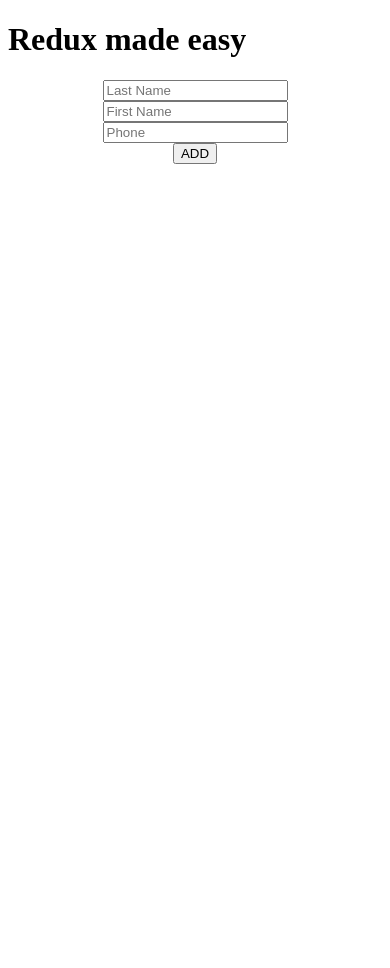
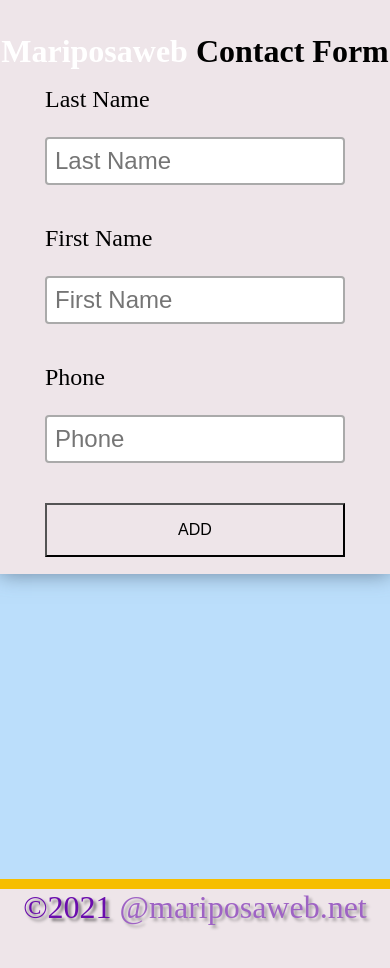
Before and after one commit to DanSimonson/ducks_redux, a React (Create React App) app: page / in a window 390 px wide. Shown: the top 968 px of the page. Before the commit the page ends 844 px from the top, so only its background shows below. Built offline with nearby package versions, Linux system fonts and the light colour scheme.

Commit message:
made form more responsive

```diff
--- a/src/App.js
+++ b/src/App.js
@@ -8,7 +8,6 @@
 export default function App() {
   return (
     <div className="App">
-      <h1>Redux made easy</h1>
       <Contact />
     </div>
   );
--- a/src/Contact.css
+++ b/src/Contact.css
@@ -1,6 +1,78 @@
+* {
+  margin: 0;
+  padding: 0;
+  box-sizing: border-box;
+}
+/**
+box-shadow: rgba(0, 0, 0, 0.24) 0px 3px 8px;
+*/
+body {
+  background: #bbdefb;
+}
+
+/** form styles*/
+.containerDiv {
+  border: 1px solid #eee5e9;
+  background: #eee5e9;
+  display: flex;
+  flex-direction: column;
+  align-items: center;
+  justify-content: center;
+  /*box-shadow: rgba(0, 0, 0, 0.24) 0px 3px 8px;*/
+  box-shadow: 0 0 20px 0 rgba(72, 94, 116, 0.7);
+  height: 50%;
+}
+.containerDiv h1 {
+  margin-top: 2rem;
+}
+.formPara {
+  display: flex;
+  flex-direction: column;
+  margin: 1rem 0 1rem 0;
+  padding: 2rem auto 2rem auto;
+  width: 15%;
+  min-width: 300px;
+  font-size: 1.5rem;
+}
+.formPara label {
+  margin-bottom: 1rem;
+}
+.formPara input[type="text"] {
+  border: 2px solid #aaa;
+  border-radius: 4px;
+  margin: 8px 0;
+  padding: 8px;
+  outline: none;
+  box-sizing: border-box;
+  font-size: 1.5rem;
+}
+.formPara input[type="text"]:hover,
+.formPara input[type="text"]:focus {
+  /*border: #eee5e9;
+  box-shadow: 0 0 8px 0 #eee5e9;*/
+}
+h1 > span {
+  color: #fff;
+}
+.formButton {
+  background: #eee5e9;
+  outline: none;
+  padding: 1rem;
+  cursor: pointer;
+  transition: all 0.2s ease-in-out;
+  font-size: 1rem;
+  text-transform: uppercase;
+}
+.formButton:hover {
+  transform: scale(1.1);
+}
+
+/** grid styles */
 .container {
   display: flex;
   justify-content: center;
+  min-height: 305px;
+  height: 100%;
 }
 .grid {
   margin: 80px;
@@ -14,11 +86,14 @@
 .grid > article {
   background: #eee5e9;
   border: none;
+  margin-bottom: 5rem;
+  padding: 1rem;
   box-shadow: 2px 2px 6px 0px rgba(0, 0, 0, 0.3);
   border-radius: 20px;
   text-align: center;
   width: 250px;
   transition: transform 0.3s;
+  height: 100%;
 }
 
 .grid > article:hover {
@@ -42,6 +117,9 @@
   text-transform: uppercase;
   cursor: pointer;
 }
+.spacer {
+  height: 100px;
+}
 
 @media (max-width: 850px) {
   .grid {
@@ -54,3 +132,9 @@
     grid-template-columns: repeat(1, 1fr);
   }
 }
+
+@media (max-width: 325) {
+  .formButton {
+    min-width: 300px;
+  }
+}
--- a/src/Contact.jsx
+++ b/src/Contact.jsx
@@ -2,22 +2,10 @@
 import { useDispatch, useSelector } from "react-redux";
 import styled from "styled-components";
 import "./Contact.css";
+import Footer from "./components/Footer";
 
-const ContainerDiv = styled.div`
-  display: flex;
-  flex-direction: column;
-  align-items: center;
-`;
+const ontainerDiv = styled.div``;
 const DisplayDiv = styled.div``;
-/**
- * {/*<DisplayDiv key={contact.id}>
-            <p>Contact Details</p>
-            <p>{contact.lastName}</p>
-            <p>{contact.firstName}</p>
-            <p>{contact.phone}</p>
-            <button onClick={() => handleRemove(contact.id)}>Delete</button>
-        </DisplayDiv>
-*/
 
 function Contact() {
   const [contact, setContact] = useState([]);
@@ -55,7 +43,12 @@
 
   return (
     <>
-      <ContainerDiv>
+      <div className="containerDiv">
+        <h1>
+          <span> Mariposaweb </span> Contact Form
+        </h1>
+        <p className="formPara">
+          <label>Last Name</label>
           <input
             type="text"
             value={contact.lastName}
@@ -64,6 +57,9 @@
             name="lastName"
             id="lastName"
           ></input>
+        </p>
+        <p className="formPara">
+          <label>First Name</label>
           <input
             type="text"
             value={contact.firstName}
@@ -72,6 +68,9 @@
             name="firstName"
             id="firstName"
           ></input>
+        </p>
+        <p className="formPara">
+          <label>Phone</label>
           <input
             type="text"
             value={contact.phone}
@@ -80,8 +79,14 @@
             name="phone"
             id="phone"
           ></input>
-        <button onClick={handleAdd}> ADD </button>
-      </ContainerDiv>
+        </p>
+        <p className="formPara">
+          <button className="formButton" onClick={handleAdd}>
+            {" "}
+            ADD{" "}
+          </button>
+        </p>
+      </div>
       <div className="container">
         <main className="grid">
           {contacts.contacts.length > 0 &&
@@ -100,6 +105,7 @@
             ))}
         </main>
       </div>
+      <Footer />
     </>
   );
 }
--- /dev/null
+++ b/src/components/Footer.css
@@ -0,0 +1,35 @@
+.foot {
+  display: flex;
+  justify-content: center;
+  color: #6a0dad;
+  background: #eee5e9;
+  /*opacity: 0.6;
+    transition: all 0.6s;*/
+  border-top: 10px solid #f6be00;
+  font-size: 32px;
+  font-family: "Peralta", cursive;
+  font-weight: 200;
+  text-shadow: 3px 3px 3px rgba(0, 0, 0, 0.5);
+  width: 100%;
+  height: 100px;
+  /*position: absolute;
+  bottom: 0;*/
+}
+.foot a {
+  color: #6a0dad;
+  opacity: 0.6;
+  transition: all 0.6s;
+  text-decoration: none;
+}
+.foot a:hover {
+  color: #6a0dad;
+  opacity: 1;
+  text-decoration-line: underline;
+}
+.modal {
+  position: absolute;
+  width: 500px;
+  height: 300px;
+  background: white;
+  border-radius: 10px;
+}
--- /dev/null
+++ b/src/components/Footer.js
@@ -0,0 +1,24 @@
+import React, { Component } from "react";
+import "./Footer.css";
+
+export class Footer extends Component {
+  constructor(props) {
+    super(props);
+  }
+
+  render() {
+    return (
+      <div className="foot">
+        <footer>
+          <p>
+            &copy;2021{" "}
+            <a href="https://mariposaweb.net" target="_blank">
+              @mariposaweb.net
+            </a>
+          </p>
+        </footer>
+      </div>
+    );
+  }
+}
+export default Footer;
```
Also changed, not shown: 1 other file (tests, documents, lock files or other folders). Lines whose indentation alone changed are shown as unchanged.
